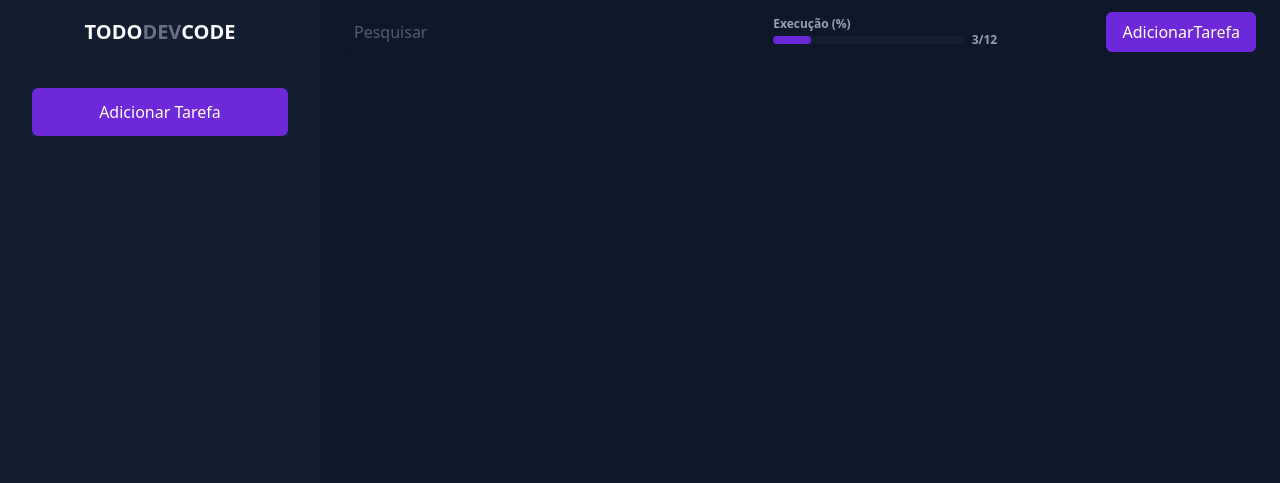
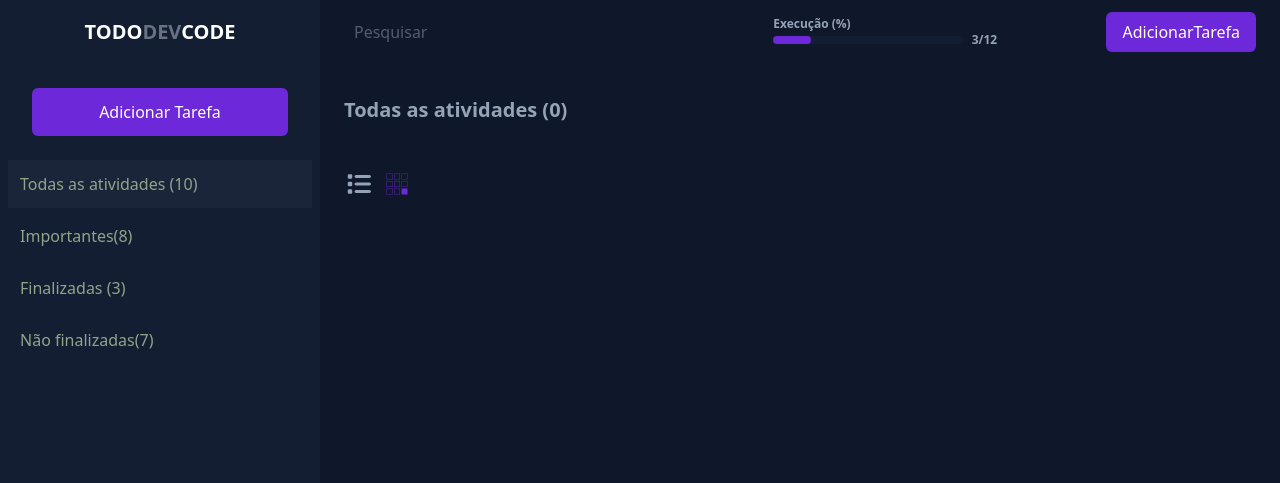
Before and after one commit to TiagoFSGomes/tailwind-todo-app, a website: page index.html in a window 1280 px wide. Drawn offline with nearby package versions, Linux system fonts and the light colour scheme; files that its build step writes are made by us from their sources.

Commit message:
Desenvolvimento Menu Lateral

```diff
--- a/index.html
+++ b/index.html
@@ -5,6 +5,10 @@
     <meta charset="UTF-8">
     <meta name="viewport" content="width=device-width, initial-scale=1.0">
     <link href="./src/style/output.css" rel="stylesheet">
+    <link rel="stylesheet" href="https://cdnjs.cloudflare.com/ajax/libs/font-awesome/7.0.1/css/all.min.css"
+        integrity="sha512-2SwdPD6INVrV/lHTZbO2nodKhrnDdJK9/kg2XD1r9uGqPo1cUbujc+IYdlYdEErWNu69gVcYgdxlmVmzTWnetw=="
+        crossorigin="anonymous" referrerpolicy="no-referrer" />
+
     <title>ToDo App</title>
 </head>
 
@@ -15,15 +19,22 @@
         <div class="w-full h-16 bg-[#141E33] flex justify-center items-center text-xl uppercase font-bold">
             <h2 class="text-white">ToDo<span class="text-gray-500">Dev</span>Code</h2>
         </div>
+
         <div class="flex justify-center my-6">
             <button class="py-3 px-4 w-[80%]  bg-[#6D28D9] rounded-md text-white
                     cursor-pointer hover:opacity-80">Adicionar Tarefa
             </button>
+        </div>
 
-            <div class="">
-
-            </div>
-
+        <div class="w-full h-80 px-2">
+            <ul class="flex flex-col gap-1">
+                <li class="py-3 pl-3 bg-[#1A253A] text-[#94A388] cursor-pointer">Todas as atividades
+                    (10)</li>
+                <li class="py-3 pl-3  text-[#94A388] hover:text-white cursor-pointer">Importantes(8)</li>
+                <li class="py-3 pl-3  text-[#94A388] hover:text-white cursor-pointer">Finalizadas (3)</li>
+                <li class="py-3 pl-3  text-[#94A388] hover:text-white cursor-pointer">Não finalizadas(7)
+                </li>
+            </ul>
         </div>
     </div>
 
@@ -47,6 +58,15 @@
                     cursor-pointer hover:opacity-80">AdicionarTarefa
             </button>
         </div>
+
+        <h2 class="px-6 mt-8 text-xl font-bold text-[#94A3B8]">Todas as atividades (0)</h2>
+
+        <div class="flex gap-2 px-6 mt-12">
+            <i class="fa-solid fa-list text-2xl cursor-pointer text-[#94A3B8]"></i>
+            <i class="fa-brands fa-buromobelexperte text-2xl cursor-pointer text-[#6D28D9]"></i>
+        </div>
+
+
     </div>
 
 </body>
```
